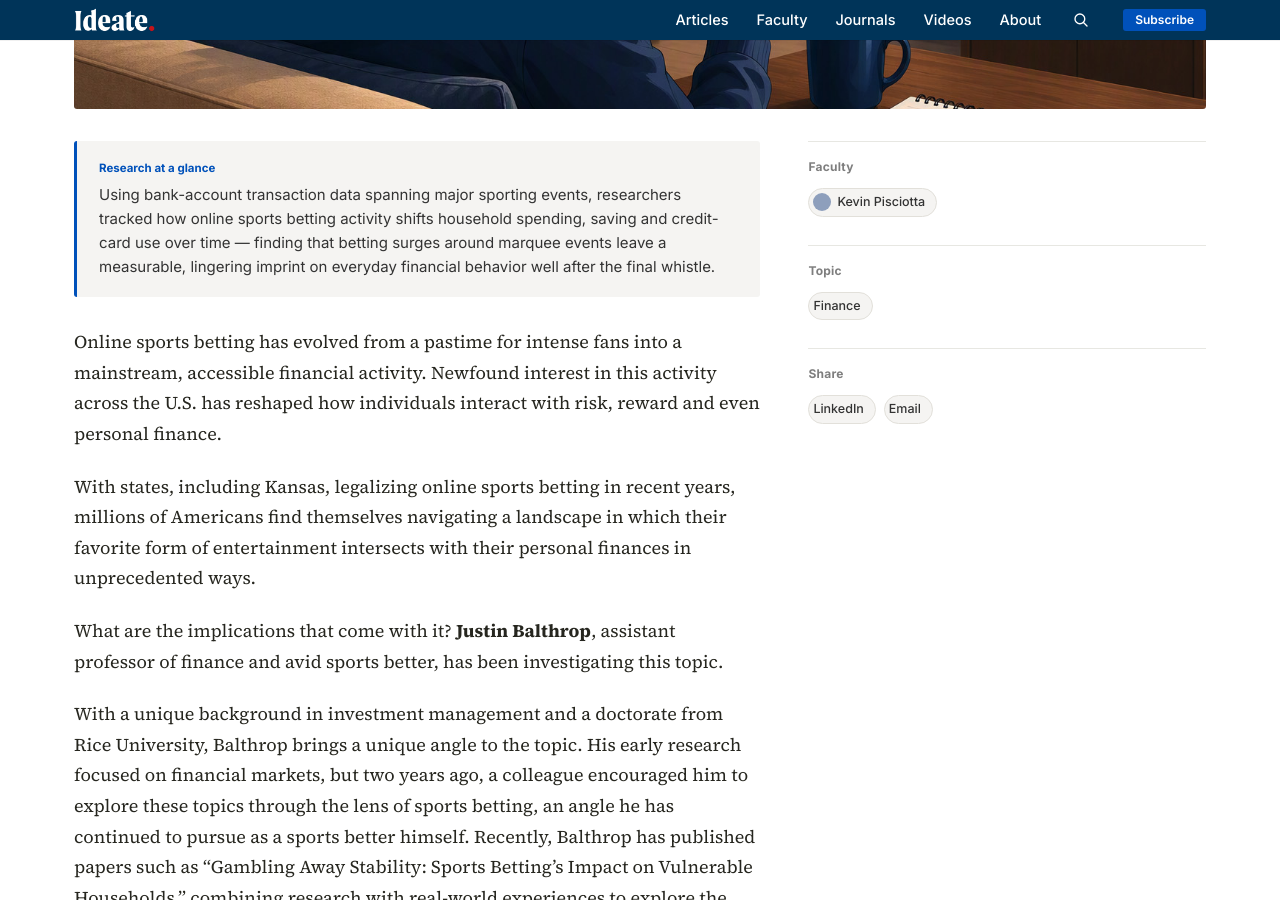
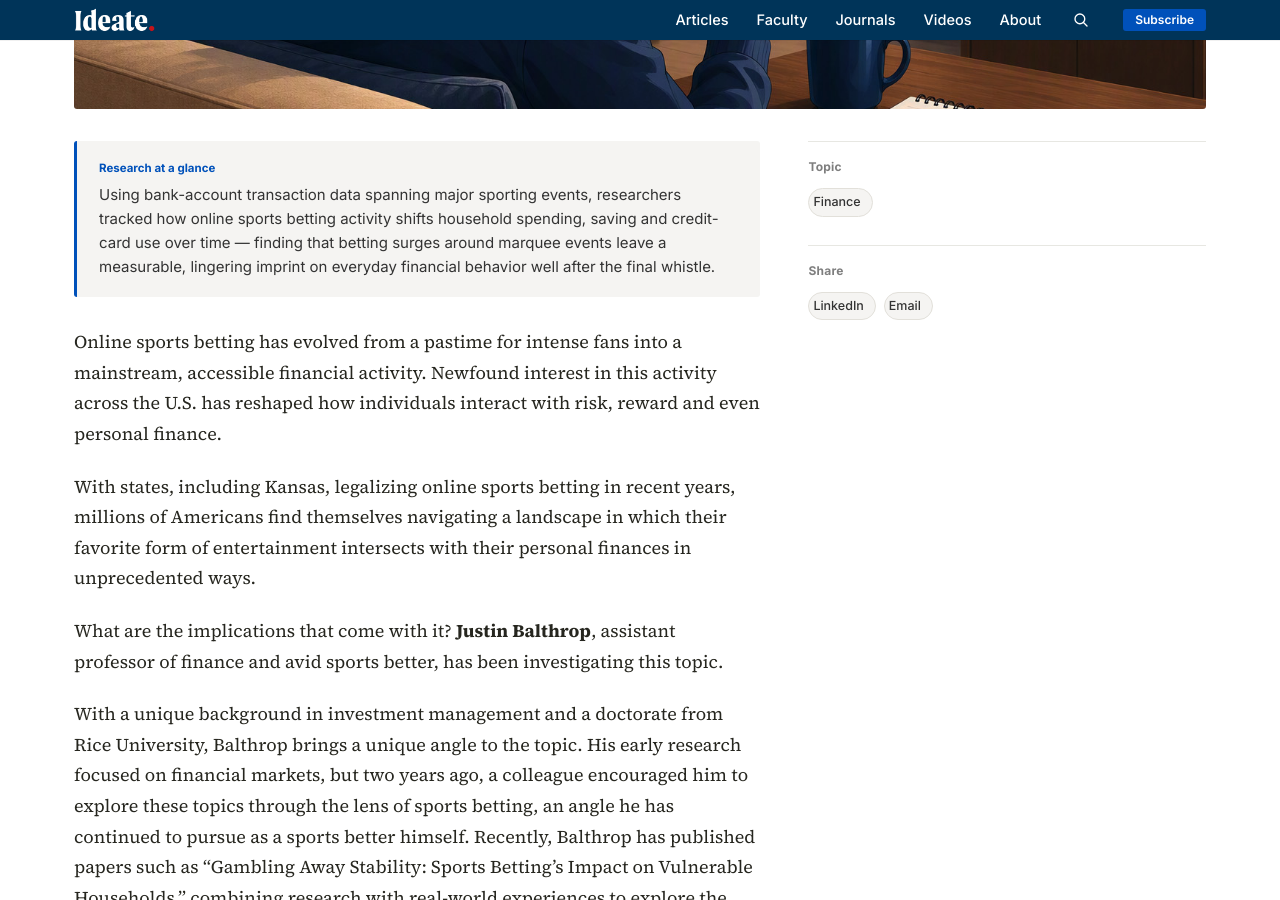
Before and after one commit to KUBschool/ideate, a Jekyll site: the page built from _articles/2026-07-01-sports-betting-household-finance.md, in a window 1280 px wide and 900 px high, scrolled down 816 px. Built offline with Jekyll 4.4.1, drawn with Linux system fonts in a browser that asks for light colours.

Commit message:
Update Article “2026-07-01-sports-betting-household-finance”

```diff
--- a/_articles/2026-07-01-sports-betting-household-finance.md
+++ b/_articles/2026-07-01-sports-betting-household-finance.md
@@ -3,8 +3,7 @@ title: What sports betting does to household budgets during big events
 dek: Bank-transaction data tracking spending, saving and credit use shows how
   events like the World Cup can reshape everyday financial decisions.
 topic: finance
-faculty:
-  - kevin-pisciotta
+faculty: []
 byline: Lauryn Zebrowski
 date: 2025-09-17
 image: /assets/uploads/sportsbetting.jpg
```
